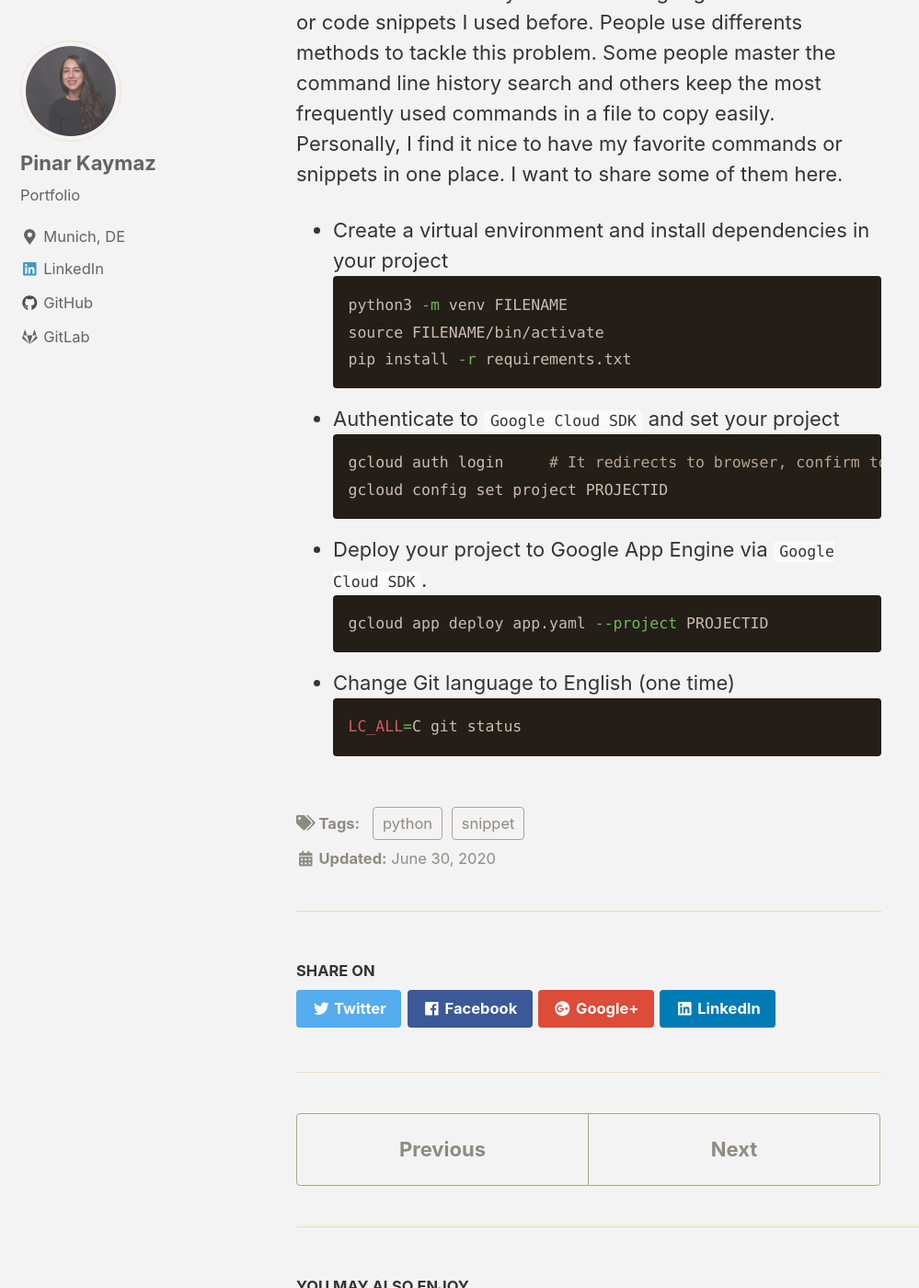
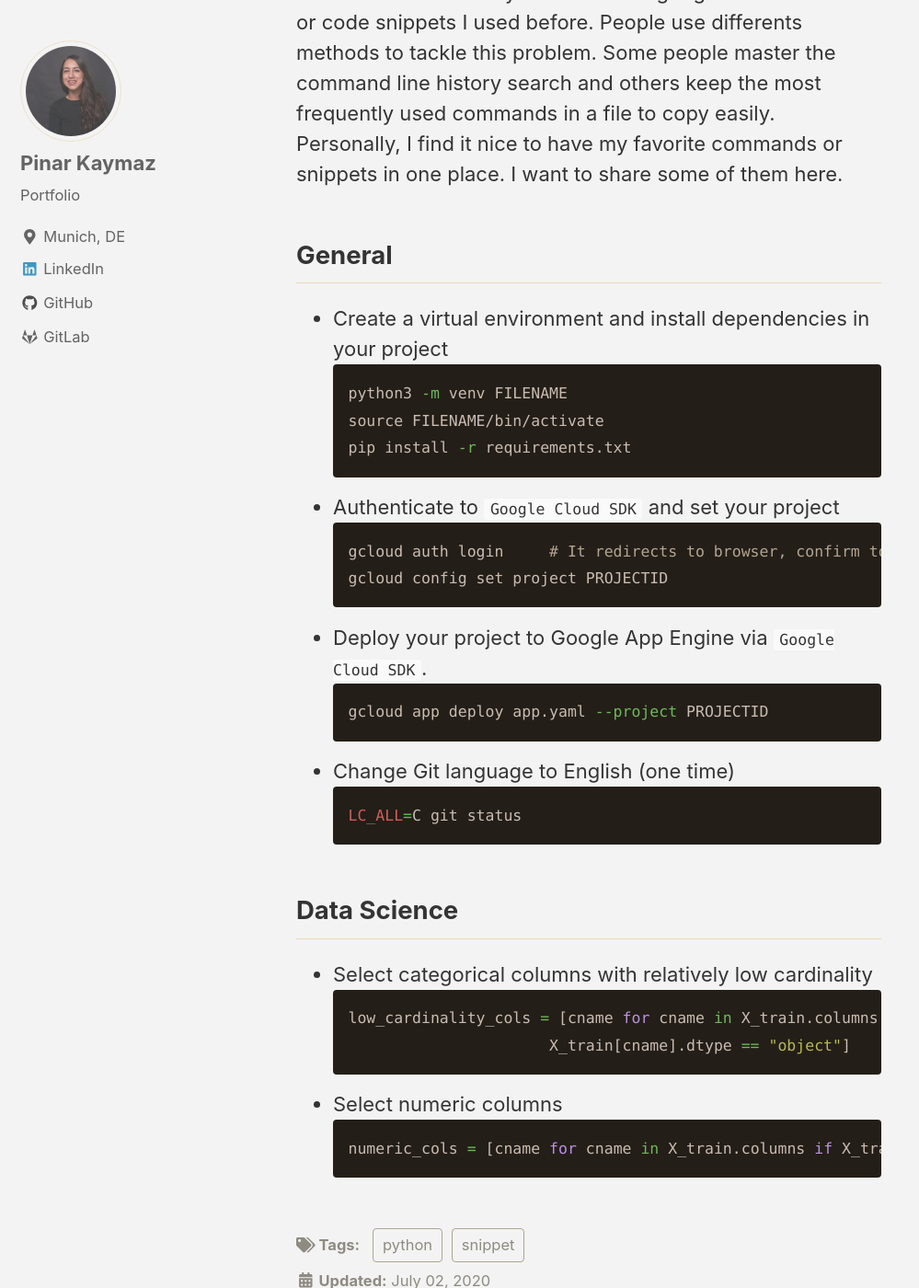
Before and after one commit to pinarkaymaz6/pinarkaymaz6.github.io, a Jekyll site: the page built from _posts/2020-06-30-snippets.md, in a window 1280 px wide and 1400 px high, scrolled down 630 px. Shown: the whole window at 92% size, without its empty margins (0-999 px from the left). Built offline with Jekyll 4.4.1, drawn with Linux system fonts in a browser that asks for light colours; nearby versions of some CDN libraries.

Commit message:
Add new snippets

````diff
--- a/_posts/2020-06-30-snippets.md
+++ b/_posts/2020-06-30-snippets.md
@@ -1,6 +1,6 @@
 ---
 title: "Frequently Used Snippets (Updated Regularly)"
-date: 2020-06-30
+date: 2020-07-02
 tags: [snippet, python]
 header:
   image: "/images/snippets/snippet.png"
@@ -11,6 +11,8 @@ mathjax: "true"
 
 
 I don't know how many times I had to google for commands or code snippets I used before. People use differents methods to tackle this problem. Some people master the command line history search and others keep the most frequently used commands in a file to copy easily. Personally, I find it nice to have my favorite commands or snippets in one place. I want to share some of them here.
+
+## General
 
 - Create a virtual environment and install dependencies in your project
 ```shell
@@ -33,3 +35,16 @@ gcloud app deploy app.yaml --project PROJECTID
 ```shell
 LC_ALL=C git status
 ```
+
+## Data Science
+
+- Select categorical columns with relatively low cardinality
+```python
+low_cardinality_cols = [cname for cname in X_train.columns if X_train[cname].nunique() < 10 and
+                        X_train[cname].dtype == "object"]
+```
+
+- Select numeric columns
+```python
+numeric_cols = [cname for cname in X_train.columns if X_train[cname].dtype in ['int64', 'float64']]
+```
````
